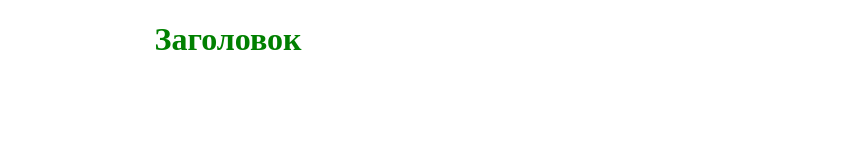
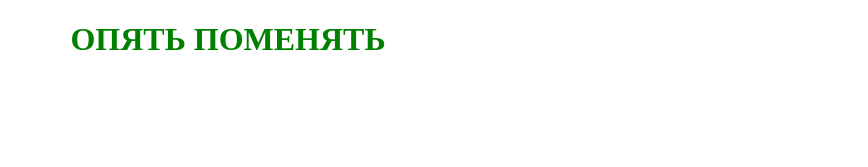
Before and after one commit to Nurlan4664/website, a plain HTML site: page index.html in a window 1280 px wide. Shown: the top 167 px of the page, 412-1280 px from the left. Drawn offline with Linux system fonts and the light colour scheme.

Commit message:
Update index.html

```diff
--- a/index.html
+++ b/index.html
@@ -9,7 +9,7 @@
 </head>
 
 <body>
-    <h1 style="text-align: center; color: green;">Заголовок</h1>
+    <h1 style="text-align: center; color: green;">ОПЯТЬ ПОМЕНЯТЬ</h1>
     <p>
         найти в гугле любой текст
     </p>
```
